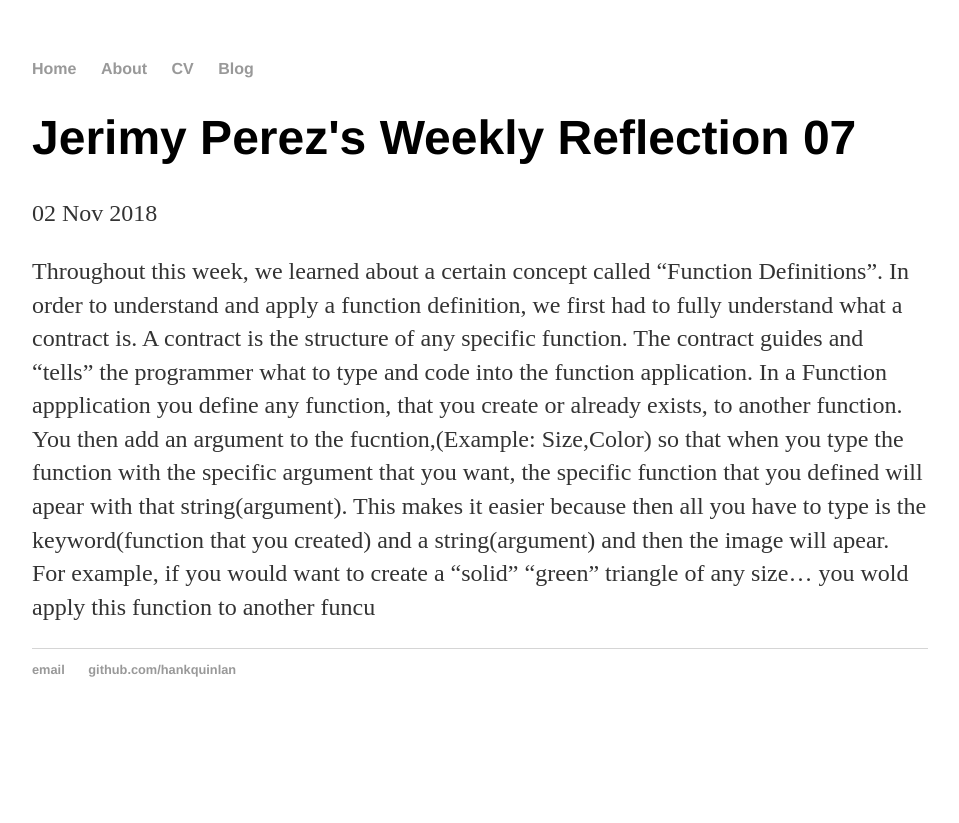
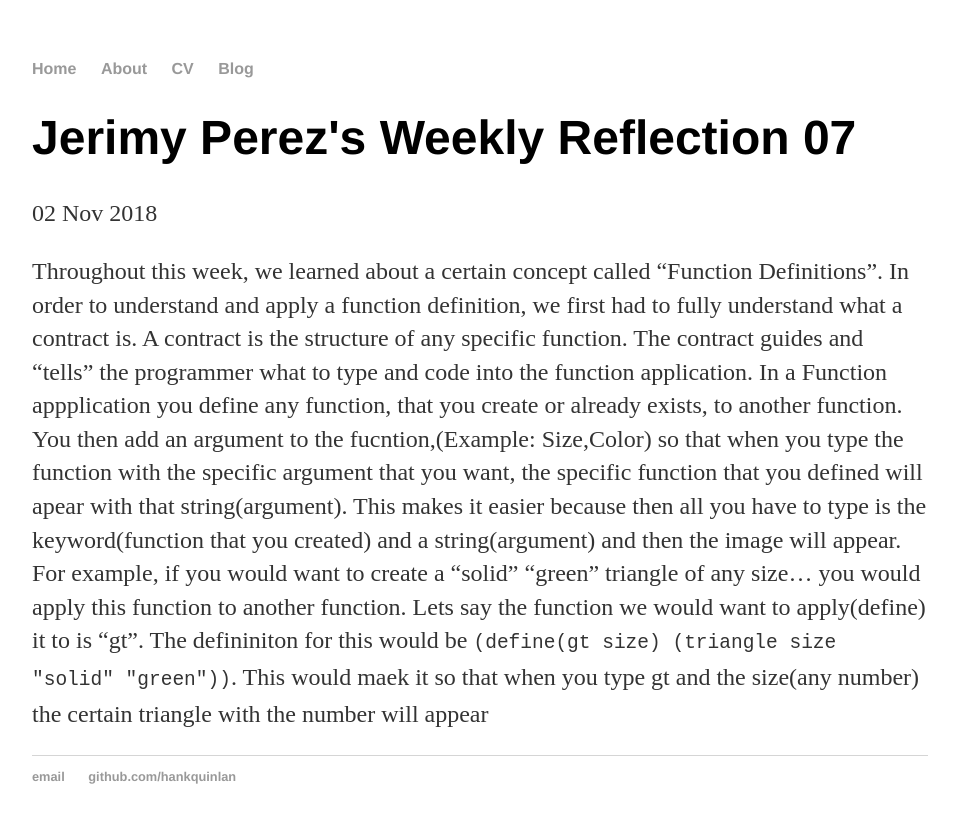
Before and after one commit to Jerimyp1996/Jerimyp1996.github.io, a Jekyll site: the page built from _posts/2018-11-2-weekly-reflection-07.md, in a window 1280 px wide. Shown: the top 823 px of the page, without its empty margins (160-1119 px from the left). Built offline with Jekyll 4.4.1, drawn with Linux system fonts in a browser that asks for light colours.

Commit message:
Update 2018-11-2-weekly-reflection-07.md

````diff
--- a/_posts/2018-11-2-weekly-reflection-07.md
+++ b/_posts/2018-11-2-weekly-reflection-07.md
@@ -4,5 +4,4 @@
 date: 2018-11-2
 ---
 
-Throughout this week, we learned about a certain concept called "Function Definitions". In order to understand and apply a function definition, we first had to fully understand what a contract is. A contract is the structure of any specific function. The contract guides and "tells" the programmer what to type and code into the function application. In a Function appplication you define any function, that you create or already exists, to another function. You then add an argument to the fucntion,(Example: Size,Color) so that when you type the function with the specific argument that you want, the specific function that you defined will apear with that string(argument). This makes it easier because then all you have to type is the keyword(function that you created) and a string(argument) and then the image will apear.
-For example, if you would want to create a "solid" "green" triangle of any size... you wold apply this function to another funcu
+Throughout this week, we learned about a certain concept called "Function Definitions". In order to understand and apply a function definition, we first had to fully understand what a contract is. A contract is the structure of any specific function. The contract guides and "tells" the programmer what to type and code into the function application. In a Function appplication you define any function, that you create or already exists, to another function. You then add an argument to the fucntion,(Example: Size,Color) so that when you type the function with the specific argument that you want, the specific function that you defined will apear with that string(argument). This makes it easier because then all you have to type is the keyword(function that you created) and a string(argument) and then the image will appear. For example, if you would want to create a "solid" "green" triangle of any size... you would apply this function to another function. Lets say the function we would want to apply(define) it to is "gt". The defininiton for this would be ```(define(gt size) (triangle size "solid" "green"))```. This would maek it so that when you type gt and the size(any number) the certain triangle with the number will appear
````
